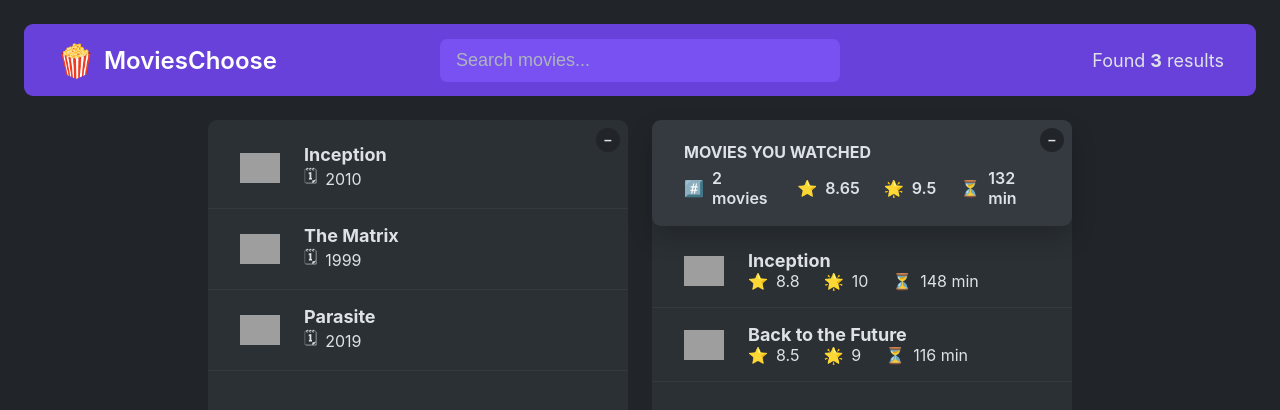
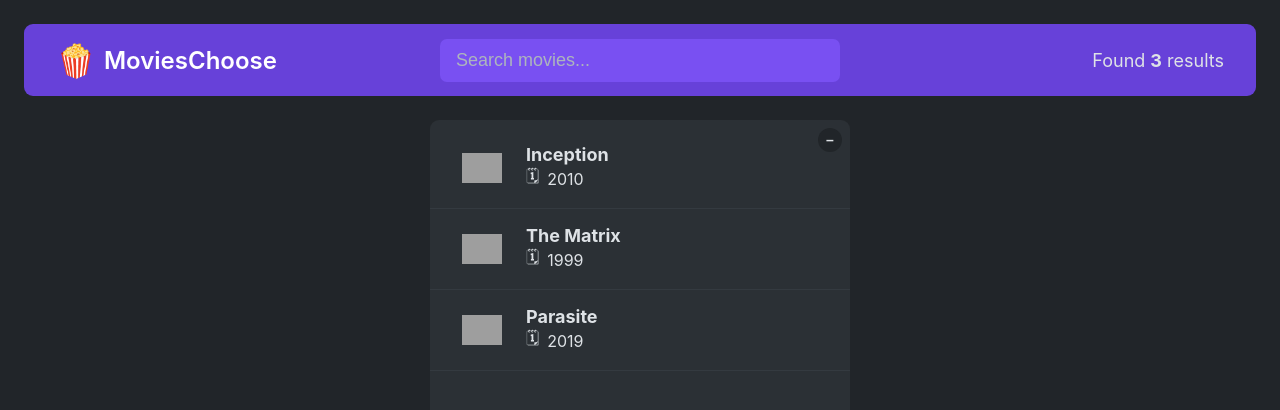
Before and after one commit to huytran72/Movies_Choose, a React (Create React App) app in the folder movies_choose/: page / in a window 1280 px wide. Shown: the top 410 px of the page. Built offline with nearby package versions, Linux system fonts and the light colour scheme; grey boxes are pictures that could not be loaded.

Commit message:
Update App.js

```diff
--- a/movies_choose/src/App.js
+++ b/movies_choose/src/App.js
@@ -63,7 +63,6 @@ export default function App() {
         <Box>
           <MovieList movies={movies} />
         </Box>
-        <WatchedBox />
       </Main>
     </div>
   );
```
